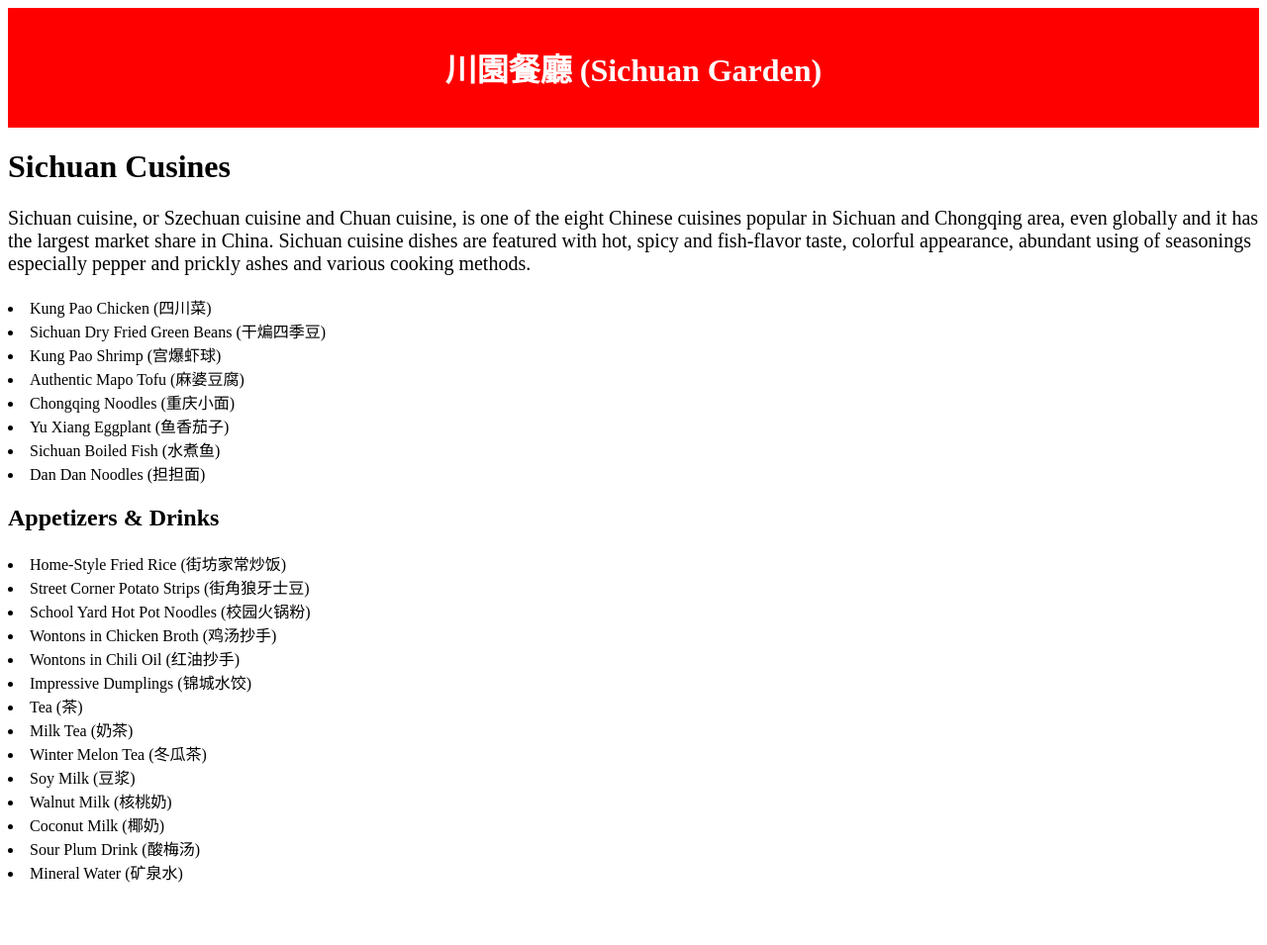
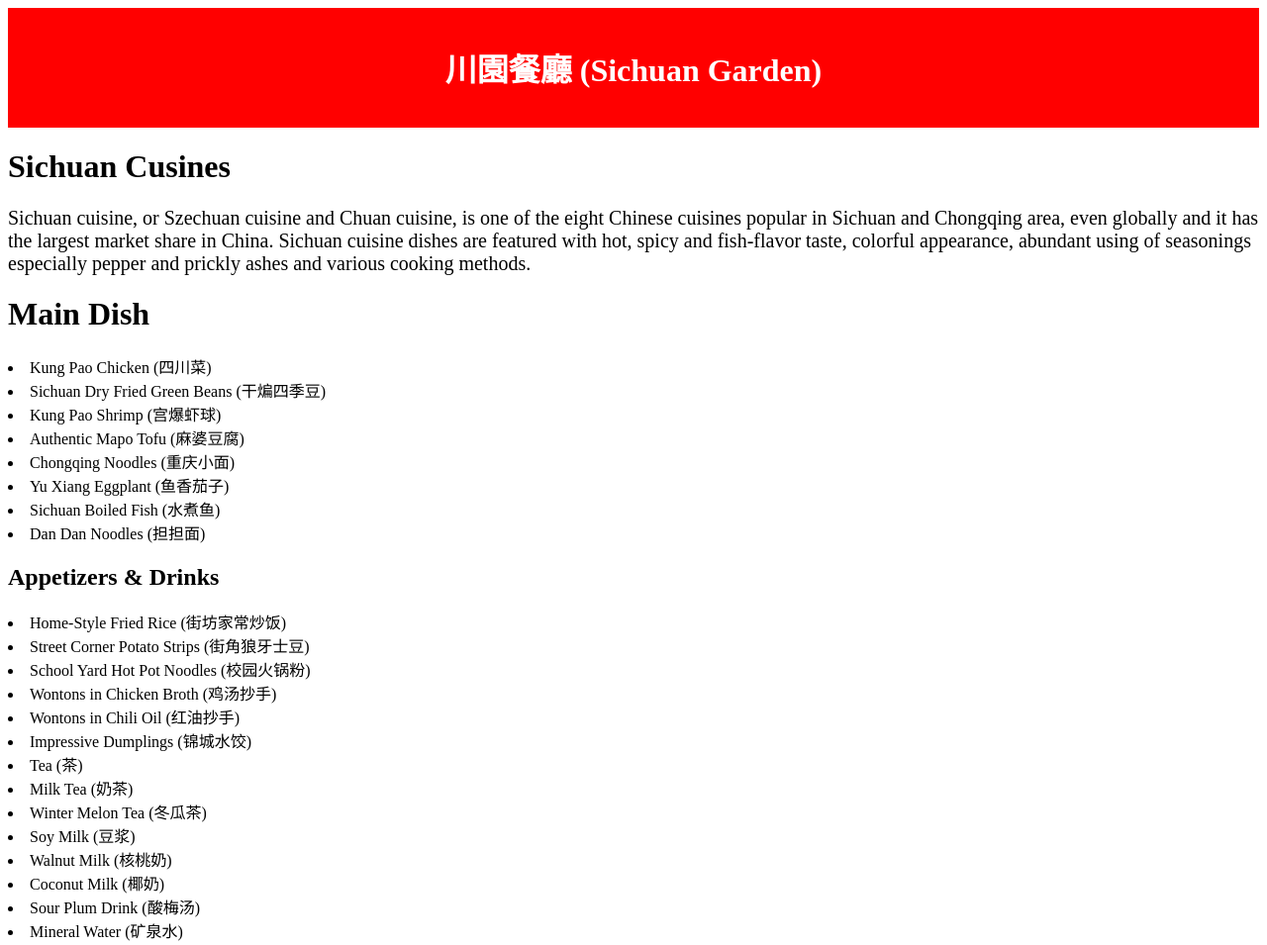
Before and after one commit to yfz373/Website-Group, a plain HTML site: page Website Assignment.html in a window 1280 px wide. Shown: the whole page at 99% size. Before the commit the page ends 901 px from the top, so only its background shows below. Drawn offline with Linux system fonts and the light colour scheme.

Commit message:
Add a header'Main Dish'

```diff
--- a/Website Assignment.html
+++ b/Website Assignment.html
@@ -31,6 +31,8 @@
     <p>Sichuan cuisine, or Szechuan cuisine and Chuan cuisine, is one of the eight Chinese cuisines popular in Sichuan and Chongqing area,
         even globally and it has the largest market share in China. Sichuan cuisine dishes are featured with hot, spicy and fish-flavor taste,
         colorful appearance, abundant using of seasonings especially pepper and prickly ashes and various cooking methods.</p>
+
+    <h1>Main Dish</h1>
     <ol type="i"></ol>
         <li>Kung Pao Chicken (四川菜)</li>
         <li>Sichuan Dry Fried Green Beans (干煸四季豆)</li>
```
